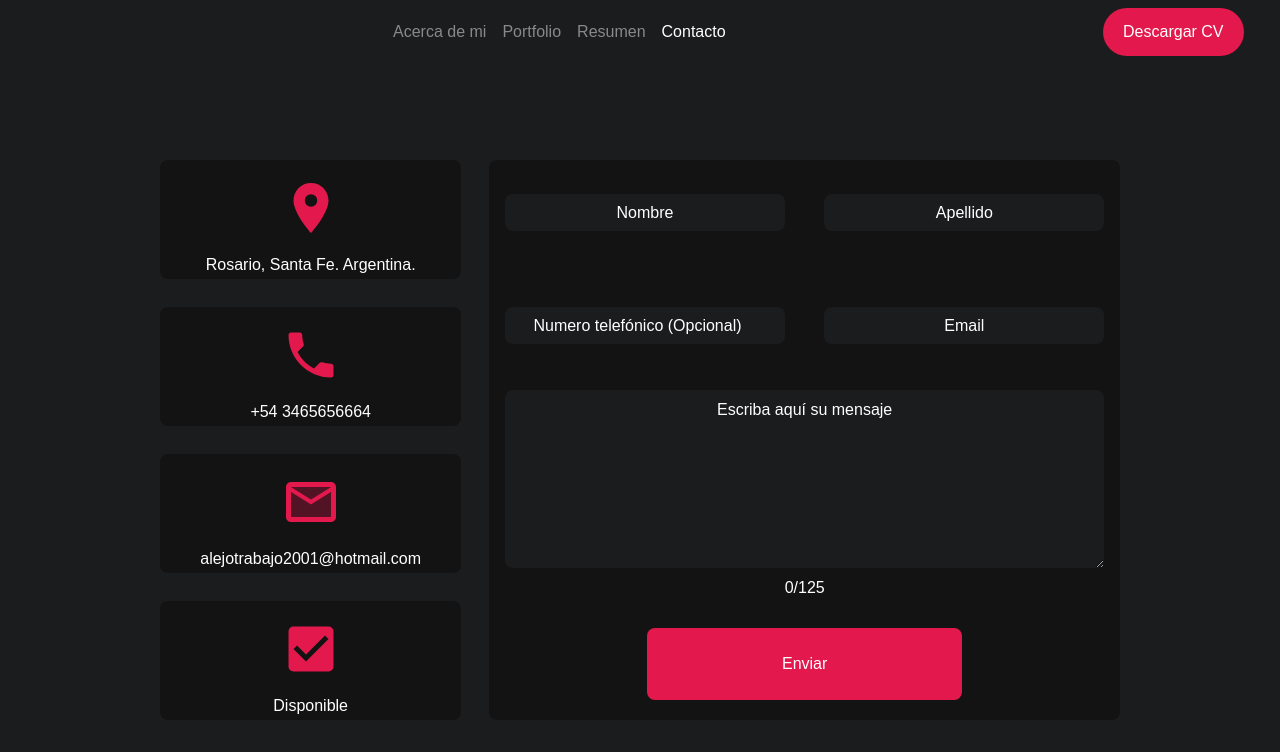
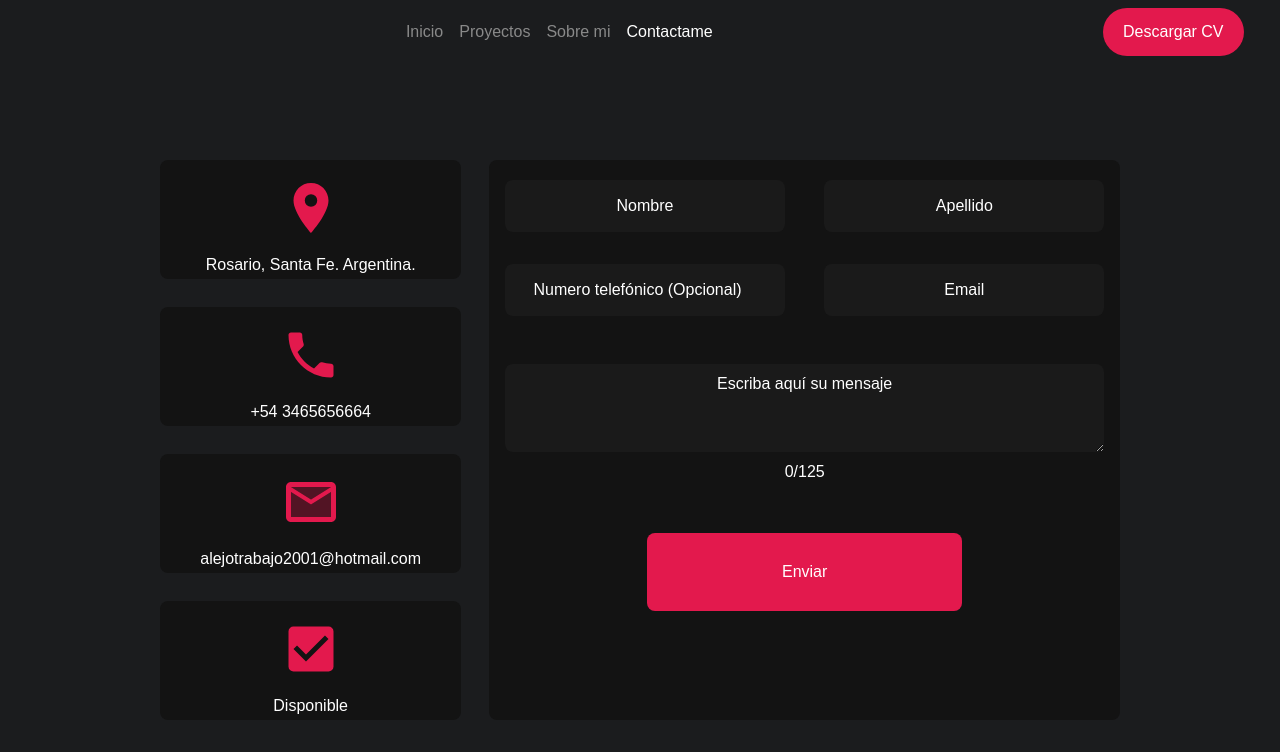
Before and after one commit to alejoborracci21/Portfolio-next.js, a Next.js app: page /contact in a window 1280 px wide. Shown: the top 752 px of the page. Built offline with nearby package versions, Linux system fonts and the light colour scheme.

Commit message:
color inputs

```diff
--- a/src/app/components/contact/form.tsx
+++ b/src/app/components/contact/form.tsx
@@ -51,8 +51,8 @@ export const Form = () => {
 
   //Styles
   let commonStyles = "flex flex-col bg-[#131313] w-[100%] h-[100%] justify-center items-center rounded-lg";
-  let labelsStyles = "flex flex-col items-center justify-center w-[100%] h-[50%]";
-  let inputStyles = "w-[90%] h-[100%] bg-[#131313]  text-white rounded-lg p-2 m-2 text-center placeholder-white bg-[#1b1c1e]";
+  let labelsStyles = "flex flex-col items-center justify-center w-[100%] h-[90%] mt-4";
+  let inputStyles = "w-[90%] h-[100%] bg-[#1a1a1a] text-white rounded-lg p-2 m-2 text-center placeholder-white";
 
 
   return (
@@ -76,7 +76,7 @@ export const Form = () => {
 
 
       <div className="col-span-2 row-span-4 col-start-2 row-start-1 bg-[#131313] w-[100%] h-[100%] rounded-lg">
-        <form className="grid grid-cols-4 grid-rows-4 gap-2 w-[100%] h-[100%] justify-center items-center rounded-lg" onSubmit={onSubmit}>
+        <form className="grid grid-cols-4 grid-rows-4 gap-2 w-[100%] h-[80%] justify-center items-center rounded-lg" onSubmit={onSubmit}>
           <label className={`col-span-2 ${labelsStyles}`}>
             <input type="text" name="name" value={mensaje.name} onChange={onChange} placeholder="Nombre" className={`${inputStyles}`} />
           </label>
@@ -94,11 +94,11 @@ export const Form = () => {
           </label>
 
           <label className={`col-span-4 row-span-2 row-start-3 flex flex-col w-[100%] h-[100%] items-center justify-center mb-2`}>
-            <textarea name="message" value={mensaje.message} onChange={onChange} placeholder="Escriba aquí su mensaje" className="w-[95%] h-[100%] text-center text-white bg-[#1b1c1e] rounded-lg p-2 m-2 placeholder-white" maxLength={125} />
+            <textarea name="message" value={mensaje.message} onChange={onChange} placeholder="Escriba aquí su mensaje" className="w-[95%] h-[100%] text-center justify-center text-white bg-[#1a1a1a] rounded-lg p-2 mb-2 mt-10 placeholder-white" maxLength={125} />
             <p className="text-white">{text}/125</p>
           </label>
-          <div className="col-span-4 row-start-5 flex flex-col items-center justify-center w-[100%] h-[100%]">
-            <button className="bg-[#e3194d] w-[50%] h-[100%] text-white rounded-lg p-6 mb-5 mt-4 text-center justify-center items-center">Enviar</button>
+          <div className="col-span-4 row-start-5 flex flex-col mt-10 items-center justify-center w-[100%] h-[100%]">
+            <button className="bg-[#e3194d] w-[50%] h-[70%] text-white rounded-lg p-6  text-center justify-center items-center">Enviar</button>
           </div>
         </form>
       </div>
--- a/src/app/components/experience/experience.tsx
+++ b/src/app/components/experience/experience.tsx
@@ -24,8 +24,8 @@ const Experience: React.FC<TimelineProps> = ({ jobs }) => {
           </TimelineSeparator>
           <TimelineContent>
             <Typography variant="h4" className="text-white mb-2">{job.name}</Typography>
-            <Typography variant="h5" className="text-white mb-5"> {job.position}</Typography>
-            <Typography variant="subtitle2" className="text-[#898989] mb-5">{job.date}</Typography>
+            <Typography variant="h5" className="text-white mb-4"> {job.position}</Typography>
+            <Typography variant="subtitle2" className="text-[#898989] mb-4">{job.date}</Typography>
             <Typography variant="body2" className="text-[#898989]">{job.description}</Typography>
           </TimelineContent>
         </TimelineItem>
--- a/src/app/components/nav/nav.tsx
+++ b/src/app/components/nav/nav.tsx
@@ -39,10 +39,10 @@ export const Nav = () => {
   return (
     <div className={`flex flex-row items-center w-full h-full p-4 mb-0`}>
         <div className="text-center justify-center space-x-4  w-full">
-          <Link href="/" style={linkStyles.home}>Acerca de mi</Link>
-          <Link href="/works" style={linkStyles.works}>Portfolio</Link>
-          <Link href="/resume" style={linkStyles.resumen}>Resumen</Link>
-          <Link href="/contact" style={linkStyles.contact}>Contacto</Link>
+          <Link href="/" style={linkStyles.home}>Inicio</Link>
+          <Link href="/works" style={linkStyles.works}>Proyectos</Link>
+          <Link href="/resume" style={linkStyles.resumen}>Sobre mi</Link>
+          <Link href="/contact" style={linkStyles.contact}>Contactame</Link>
         </div>
           <button className="text-nowrap text-white bg-[#e3194d] rounded-full w-40 h-12 p-2 mr-5" onClick={downloadCV}>Descargar CV</button>
 
--- a/src/app/page.tsx
+++ b/src/app/page.tsx
@@ -17,29 +17,29 @@ export default function Home() {
       </div>
 
       <div className="w-full flex justify-center">
-        <div className="w-[80%] h-[1px] bg-black mt-4 mb-4"></div>
+        <div className="w-[80%] h-[1px] bg-white mt-4 mb-4"></div>
       </div>
 
       <div className="flex flex-col items-center">
-        <h1 className="text-4xl text-[#e3194d] mb-10 mt-14">SOBRE MI</h1>
+        <h2 className="text-4xl text-[#e3194d] mb-10 mt-14">SOBRE MI</h2>
         <ResumePage/>
       </div>
 
       <div className="w-full flex justify-center">
-        <div className="w-[80%] h-[1px] bg-black mt-4 mb-4"></div>
+        <div className="w-[80%] h-[1px] bg-white mt-4 mb-4"></div>
       </div>
 
       <div className="flex flex-col items-center">
-        <h1 className="text-4xl text-[#e3194d] mb-10 mt-14">MIS PROYECTOS</h1>
+        <h2 className="text-4xl text-[#e3194d] mb-10 mt-14">MIS PROYECTOS</h2>
         <Works/>
       </div>
 
       <div className="w-full flex justify-center">
-        <div className="w-[80%] h-[1px] bg-black mt-4 mb-4"></div>
+        <div className="w-[80%] h-[1px] bg-white mt-4 mb-4"></div>
       </div>
 
       <div className="flex flex-col items-center justify-center h-[100vh] mb-10">
-        <h1 className="text-4xl text-[#e3194d] mb-10 mt-14">CONTACTO</h1>
+        <h2 className="text-4xl text-[#e3194d] mb-10 mt-14">CONTACTO</h2>
         <Form/>
       </div>
 
--- a/src/app/resume/page.tsx
+++ b/src/app/resume/page.tsx
@@ -1,5 +1,5 @@
 import React from "react";
-import  Experience  from "../components/experience/experience";
+import Experience from "../components/experience/experience";
 import jobsData from '../components/experience/jobs/jobs.json';
 
 const ResumePage = () => {
```
